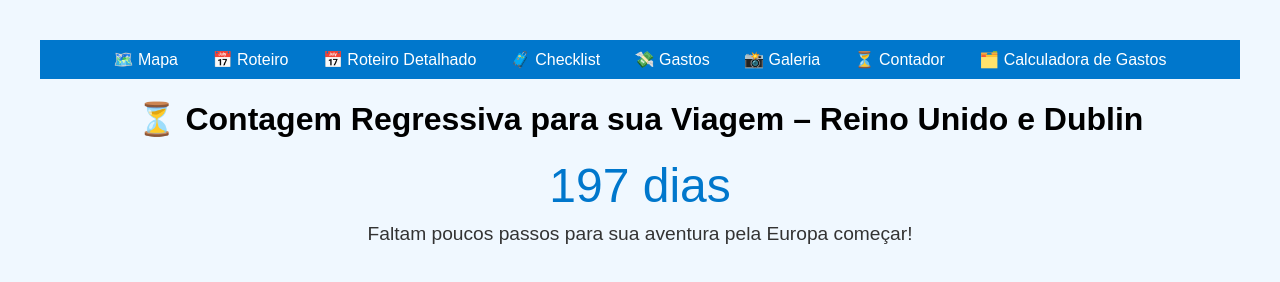
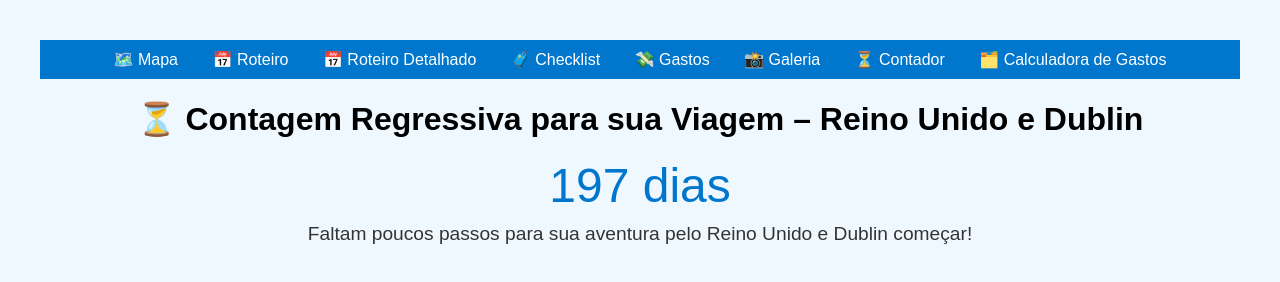
Before and after one commit to jfeliperibeiro/reinounidoedublin26, a plain HTML site: page contador.html in a window 1280 px wide. Drawn offline with Linux system fonts and the light colour scheme.

Commit message:
Update contador.html

```diff
--- a/contador.html
+++ b/contador.html
@@ -31,7 +31,7 @@
 
   <h1>⏳ Contagem Regressiva para sua Viagem – Reino Unido e Dublin</h1>
   <div class="contador"><span id="dias"></span> dias</div>
-  <div class="mensagem">Faltam poucos passos para sua aventura pela Europa começar!</div>
+  <div class="mensagem">Faltam poucos passos para sua aventura pelo Reino Unido e Dublin começar!</div>
 
   <script>
     const dataPartida = new Date("2026-03-30");
```
